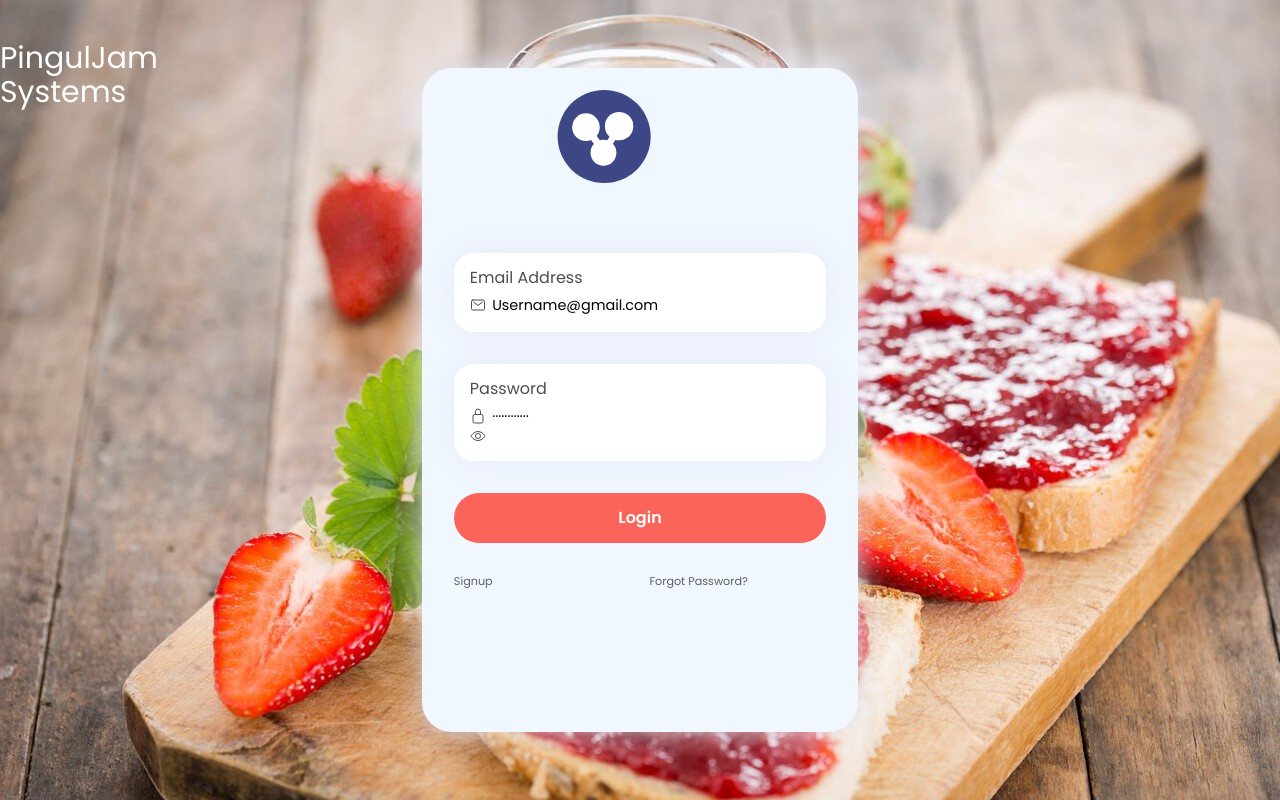
After one commit to Inigo1405/mermelada_django, a Django app: page /login/ in a window 1280 px wide. The commit adds this page. Run offline with Django 5.2, Linux system fonts and the light colour scheme; some libraries are stand-ins or nearby versions.

Commit message:
Diseño landing, log in y sing up (el sign up no esta muy bien centrado)

```diff
--- /dev/null
+++ b/jamjam/static/css/log.css
@@ -0,0 +1,135 @@
+* {
+    font-family: "Poppins";
+  }
+
+  body {
+    -webkit-user-select: none;
+       -moz-user-select: none;
+        -ms-user-select: none;
+            user-select: none;
+    overflow-y: hidden;
+    display: flex;
+    justify-content: center;
+    align-items: center;
+    background-image: url("/static/img/mermelada.jpeg");
+    height: 100vh;
+  }
+
+  .screen-1 {
+    background: #f1f7fe;
+    padding: 2em;
+    display: flex;
+    flex-direction: column;
+    border-radius: 30px;
+    box-shadow: 0 0 2em #e6e9f9;
+    gap: 2em;
+    height: 600px;
+    position: fixed; /*Para que no se mueva el screen1 con el pingulJam*/
+  }
+  .screen-1 .logo {
+    margin-top: -3em;
+  }
+  .screen-1 .email {
+    background: white;
+    box-shadow: 0 0 2em #e6e9f9;
+    padding: 1em;
+    display: flex;
+    flex-direction: column;
+    gap: 0.5em;
+    border-radius: 20px;
+    color: #4d4d4d;
+    margin-top: 1;
+  }
+  .screen-1 .email input {
+    outline: none;
+    border: none;
+  }
+  .screen-1 .email input::-moz-placeholder {
+    color: black;
+    font-size: 0.9em;
+  }
+  .screen-1 .email input:-ms-input-placeholder {
+    color: black;
+    font-size: 0.9em;
+  }
+  .screen-1 .email input::placeholder {
+    color: black;
+    font-size: 0.9em;
+  }
+  .screen-1 .email ion-icon {
+    color: #4d4d4d;
+    margin-bottom: -0.2em;
+  }
+  .screen-1 .password {
+    background: white;
+    box-shadow: 0 0 2em #e6e9f9;
+    padding: 1em;
+    display: flex;
+    flex-direction: column;
+    gap: 0.5em;
+    border-radius: 20px;
+    color: #4d4d4d;
+  }
+  .screen-1 .password input {
+    outline: none;
+    border: none;
+  }
+  .screen-1 .password input::-moz-placeholder {
+    color: black;
+    font-size: 0.9em;
+  }
+  .screen-1 .password input:-ms-input-placeholder {
+    color: black;
+    font-size: 0.9em;
+  }
+  .screen-1 .password input::placeholder {
+    color: black;
+    font-size: 0.9em;
+  }
+  .screen-1 .password ion-icon {
+    color: #4d4d4d;
+    margin-bottom: -0.2em;
+  }
+  .screen-1 .password .show-hide {
+    margin-right: -5em;
+  }
+  .screen-1 .login {
+    padding: 1em;
+    background-color: #FA645A;
+    color: white;
+    border: none;
+    border-radius: 30px;
+    font-weight: 600;
+
+  }
+  .screen-1 .login:hover {
+    padding: 1em;
+    background-color: #ef9993;
+    color: white;
+    border: none;
+    border-radius: 30px;
+    font-weight: 600;
+  }
+
+  .screen-1 .footer {
+    display: flex;
+    font-size: 0.7em;
+    color: #5e5e5e;
+    gap: 14em;
+    padding-bottom: 10em;
+  }
+  .screen-1 .footer span {
+    cursor: pointer;
+  }
+
+
+  button {
+    cursor: pointer;
+  }
+
+  .container{
+    margin-right: 1100px;
+    margin-bottom: 650px;
+    color: white;
+    font-size: 30px;
+  }
--- a/jamjam/static/styles.css
+++ b/jamjam/static/css/styles.css
@@ -35,3 +35,9 @@ body {
       font-size: 14px;
     }
   }
+
+  .jam-image {
+    width: 200px; /* Cambia el valor según sea necesario */
+    height: auto; /* Esto mantendrá la proporción de la imagen */
+    margin-bottom: 20px;
+}
--- /dev/null
+++ b/jamjam/templates/login.html
@@ -0,0 +1,63 @@
+{% load static %}
+<!DOCTYPE html>
+<html lang="en">
+<head>
+  <meta charset="UTF-8">
+  <title>CodePen - Finance Mobile Application-UX/UI Design Screen One</title>
+  <link rel="stylesheet" href="{% static 'css/log.css' %}">
+  <script type="module" src="https://unpkg.com/ionicons@5.5.2/dist/ionicons/ionicons.esm.js"></script>
+  <script nomodule src="https://unpkg.com/ionicons@5.5.2/dist/ionicons/ionicons.js"></script>
+  <link rel="stylesheet" href="https://cdnjs.cloudflare.com/ajax/libs/normalize/5.0.0/normalize.min.css">
+  <link rel='stylesheet' href='https://fonts.googleapis.com/css2?family=Poppins:ital,wght@0,100;0,200;0,300;0,400;0,500;0,600;0,700;0,800;0,900;1,100;1,200;1,300;1,400;1,500;1,600;1,700;1,800;1,900&amp;display=swap'>
+  <link rel="stylesheet" href="./style.css">
+</head>
+<body>
+<!-- partial:index.partial.html -->
+<div class="container">
+    <p>PingulJam Systems</p>
+</div>
+<form class="screen-1" action="#" method="POST">
+  <svg class="logo" xmlns="http://www.w3.org/2000/svg" xmlns:xlink="http://www.w3.org/1999/xlink" version="1.1" width="300" height="300" viewbox="0 0 640 480" xml:space="preserve">
+      <g transform="matrix(3.31 0 0 3.31 320.4 240.4)">
+        <circle style="stroke: rgb(0,0,0); stroke-width: 0; stroke-dasharray: none; stroke-linecap: butt; stroke-dashoffset: 0; stroke-linejoin: miter; stroke-miterlimit: 4; fill: rgb(61,71,133); fill-rule: nonzero; opacity: 1;" cx="0" cy="0" r="40"></circle>
+      </g>
+      <g transform="matrix(0.98 0 0 0.98 268.7 213.7)">
+        <circle style="stroke: rgb(0,0,0); stroke-width: 0; stroke-dasharray: none; stroke-linecap: butt; stroke-dashoffset: 0; stroke-linejoin: miter; stroke-miterlimit: 4; fill: rgb(255,255,255); fill-rule: nonzero; opacity: 1;" cx="0" cy="0" r="40"></circle>
+      </g>
+      <g transform="matrix(1.01 0 0 1.01 362.9 210.9)">
+        <circle style="stroke: rgb(0,0,0); stroke-width: 0; stroke-dasharray: none; stroke-linecap: butt; stroke-dashoffset: 0; stroke-linejoin: miter; stroke-miterlimit: 4; fill: rgb(255,255,255); fill-rule: nonzero; opacity: 1;" cx="0" cy="0" r="40"></circle>
+      </g>
+      <g transform="matrix(0.92 0 0 0.92 318.5 286.5)">
+        <circle style="stroke: rgb(0,0,0); stroke-width: 0; stroke-dasharray: none; stroke-linecap: butt; stroke-dashoffset: 0; stroke-linejoin: miter; stroke-miterlimit: 4; fill: rgb(255,255,255); fill-rule: nonzero; opacity: 1;" cx="0" cy="0" r="40"></circle>
+      </g>
+      <g transform="matrix(0.16 -0.12 0.49 0.66 290.57 243.57)">
+        <polygon style="stroke: rgb(0,0,0); stroke-width: 0; stroke-dasharray: none; stroke-linecap: butt; stroke-dashoffset: 0; stroke-linejoin: miter; stroke-miterlimit: 4; fill: rgb(255,255,255); fill-rule: nonzero; opacity: 1;" points="-50,-50 -50,50 50,50 50,-50 "></polygon>
+      </g>
+      <g transform="matrix(0.16 0.1 -0.44 0.69 342.03 248.34)">
+        <polygon style="stroke: rgb(0,0,0); stroke-width: 0; stroke-dasharray: none; stroke-linecap: butt; stroke-dashoffset: 0; stroke-linejoin: miter; stroke-miterlimit: 4; fill: rgb(255,255,255); fill-rule: nonzero; opacity: 1;" vector-effect="non-scaling-stroke" points="-50,-50 -50,50 50,50 50,-50 "></polygon>
+      </g>
+
+  </svg>
+
+  <div class="email">
+    <label for="email">Email Address</label>
+    <div class="sec-2">
+      <ion-icon name="mail-outline"></ion-icon>
+      <input type="email" name="email" placeholder="Username@gmail.com"/>
+    </div>
+  </div>
+  <div class="password">
+    <label for="password">Password</label>
+    <div class="sec-2">
+      <ion-icon name="lock-closed-outline"></ion-icon>
+      <input class="pas" type="password" name="password" placeholder="············"/>
+      <ion-icon class="show-hide" name="eye-outline"></ion-icon>
+    </div>
+  </div>
+  <button type="submit" class="login">Login </button>
+  <div class="footer"><span>Signup</span><span class="footer2">Forgot Password?</span></div>
+</form>
+<!-- partial -->
+
+</body>
+</html>
--- a/jamjam/urls.py
+++ b/jamjam/urls.py
@@ -2,5 +2,7 @@ from django.urls import path
 from . import views
 
 urlpatterns = [ #Lista que tiene el registro de todas las direcciones
-    path('', views.home, name='home')
+    path('', views.home, name='home'),
+    path('login/', views.login, name='login'),
+    path('sign/', views.sign, name='sign'),
 ]
--- a/jamjam/views.py
+++ b/jamjam/views.py
@@ -4,3 +4,9 @@ from .models import Machine, Product, Lot, RawMaterial, QualityReport, Distribut
 # Create your views here.
 def home(request): #se llama 'home'porque es la función de la url que se llama 'home'
     return render(request,'index.html', {})
+
+def login(requets): #Para el html de login
+    return render(requets,'login.html',{})
+
+def sign(requets): #Para el html de login
+    return render(requets,'sign.html',{})
```
Also changed, not shown: jamjam/static/css/sign.css (added, +112 -0 lines), jamjam/templates/index.html (+7 -5 lines), jamjam/templates/sign.html (added, +27 -0 lines), jamjam/static/img/jam.png (added), jamjam/static/img/mermelada.jpeg (added), jamjam/static/img/user.png (added).
